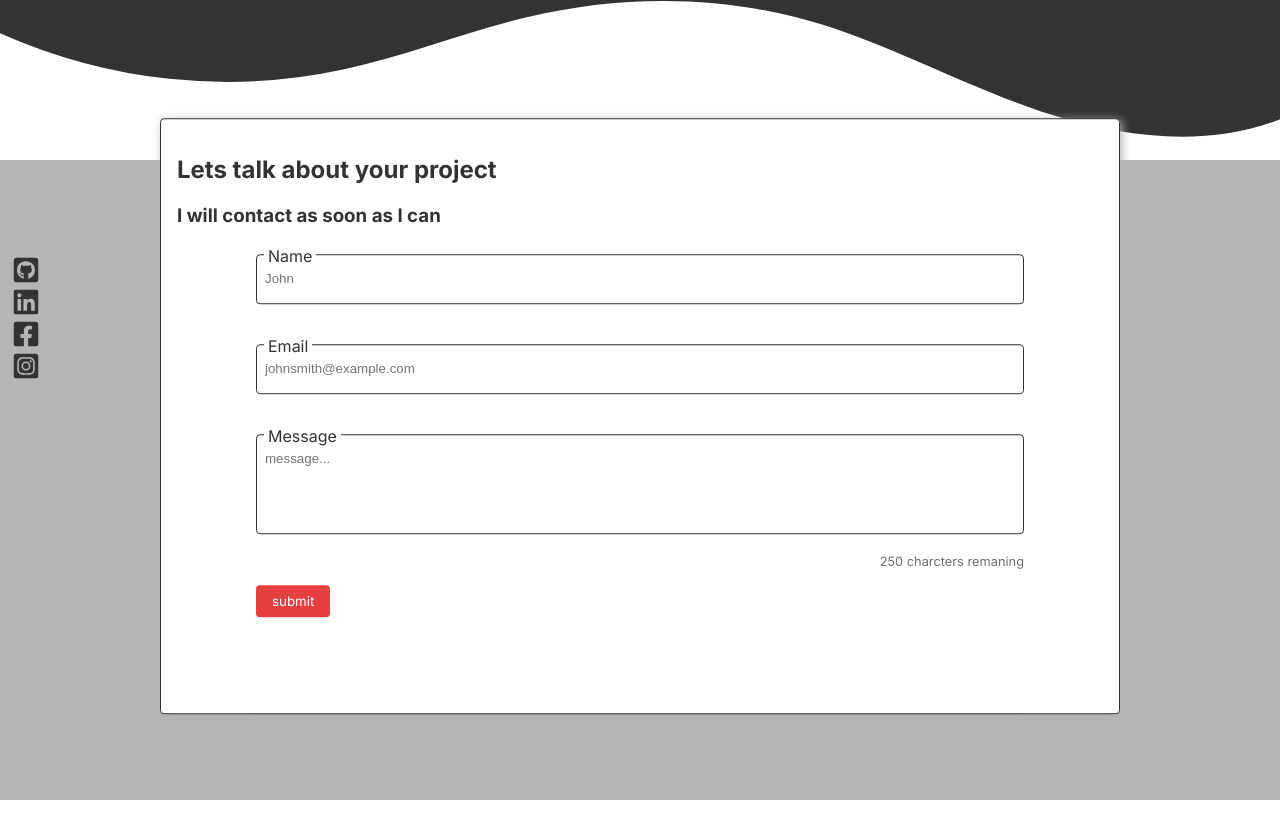
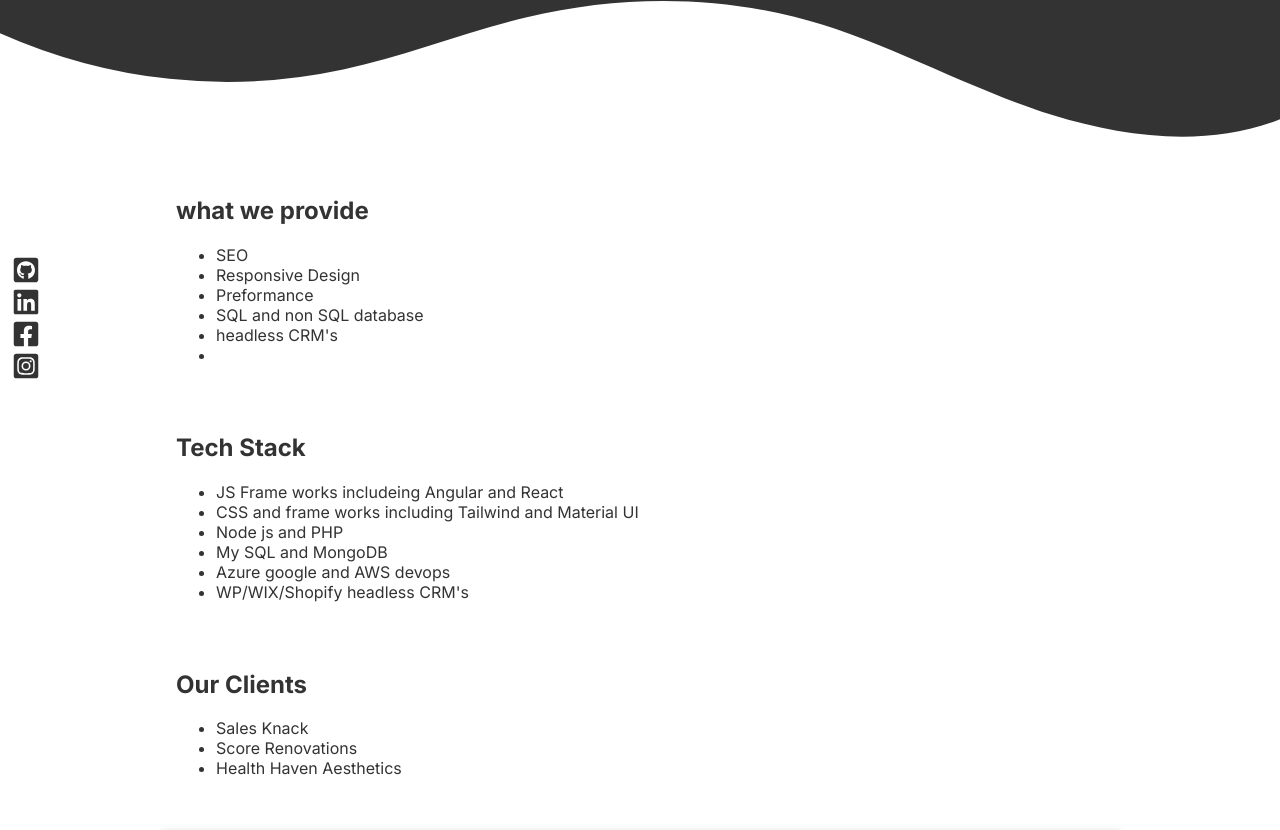
Before and after one commit to LaithAlwani/la-solutions, a Next.js app: page / in a window 1280 px wide. Shown: the part 400-1230 px from the top of the page. Built offline with nearby package versions, Linux system fonts and the light colour scheme; a web font is replaced by a local one.

Commit message:
intial commit to new repo

```diff
--- a/app/contact/page.js
+++ b/app/contact/page.js
@@ -2,7 +2,7 @@ import ContactForm from "@/components/ContactForm";
 
 export default function ContactPage() {
   return (
-    <section className="section">
+    <section >
       <div className="container">
         <ContactForm />
       </div>
--- a/app/globals.css
+++ b/app/globals.css
@@ -1,5 +1,5 @@
-@import url('https://fonts.googleapis.com/css2?family=Inter:wght@100..900&family=Roboto:ital,wght@0,100;0,300;0,400;0,500;0,700;0,900;1,100;1,300;1,400;1,500;1,700;1,900&display=swap');
-@import url('https://fonts.googleapis.com/css2?family=Inter:wght@100..900&family=Playfair+Display:ital,wght@0,400..900;1,400..900&family=Roboto:ital,wght@0,100;0,300;0,400;0,500;0,700;0,900;1,100;1,300;1,400;1,500;1,700;1,900&display=swap');
+@import url("https://fonts.googleapis.com/css2?family=Inter:wght@100..900&family=Roboto:ital,wght@0,100;0,300;0,400;0,500;0,700;0,900;1,100;1,300;1,400;1,500;1,700;1,900&display=swap");
+@import url("https://fonts.googleapis.com/css2?family=Inter:wght@100..900&family=Playfair+Display:ital,wght@0,400..900;1,400..900&family=Roboto:ital,wght@0,100;0,300;0,400;0,500;0,700;0,900;1,100;1,300;1,400;1,500;1,700;1,900&display=swap");
 
 :root {
   --la-light-green: #bff1ba;
@@ -11,7 +11,7 @@
   --background-color: var(--la-white);
   --background-accent: #b5b5b5;
   --font-color: var(--la-black);
-  --la-red:#e53f3f;
+  --la-red: #e53f3f;
 }
 
 [data-theme="dark"] {
@@ -25,7 +25,6 @@
 *:after {
   box-sizing: border-box;
   font-family: "Inter", sans-serif;
-
 }
 
 html {
@@ -39,9 +38,13 @@ body {
   padding: 0;
 }
 
-main{
+main {
   padding-block-start: 5rem;
   min-height: 92vh;
+}
+
+section:last-child {
+  margin-block-start: 4rem;
 }
 
 a {
@@ -65,8 +68,6 @@ a {
   margin-inline: auto;
 }
 
-
-
 /*Navbar*/
 nav {
   position: fixed;
@@ -76,11 +77,11 @@ nav {
   padding: 1rem;
   width: 100%;
 
-  box-shadow: 1px 4px 15px 0 rgba(0, 0, 0, .2);
+  box-shadow: 1px 4px 15px 0 rgba(0, 0, 0, 0.2);
   z-index: 3;
 }
 
-.nav-container{
+.nav-container {
   max-width: 1280px;
   margin-inline: auto;
   display: flex;
@@ -196,7 +197,6 @@ textarea:focus {
   box-shadow: 0.1rem 0.1rem 0.25rem var(--background-accent);
 }
 
-
 label {
   position: absolute;
   left: 0.5rem;
@@ -204,7 +204,6 @@ label {
   border-radius: 0.25rem;
   background-color: var(--background-color);
 }
-
 
 .message-length {
   display: block;
@@ -305,10 +304,6 @@ footer span {
 }
 
 @media (min-width: 768px) {
-  .section {
-    padding-inline: 3rem;
-  }
-
   .nav-links {
     display: flex;
     align-items: center;
--- a/app/page.js
+++ b/app/page.js
@@ -6,7 +6,7 @@ import Link from "next/link";
 export default function Home() {
   return (
     <>
-      <section>
+      <section className="hero">
         <div className={styles.banner}>
           <div className="container">
             <div class={styles["custom-shape-divider-bottom-1716742249"]}>
@@ -25,10 +25,49 @@ export default function Home() {
               I create digital solutions to slove complex problems through expert development,
               innovative design, and seamless user experience.
             </p>
-            <Link href="#contact" className="btn">Contact</Link>
+            <Link href="#contact" className="btn">
+              Contact
+            </Link>
           </div>
         </div>
       </section>
+      <section>
+        <div className="container">
+          <h2>what we provide</h2>
+          <ul>
+            <li>SEO</li>
+            <li>Responsive Design</li>
+            <li>Preformance</li>
+            <li>SQL and non SQL database</li>
+            <li>headless CRM's</li>
+            <li></li>
+          </ul>
+        </div>
+      </section>
+      <section>
+        <div className="container">
+          <h2>Tech Stack</h2>
+          <ul>
+            <li>JS Frame works includeing Angular and React</li>
+            <li>CSS and frame works including Tailwind and Material UI</li>
+            <li>Node js and PHP</li>
+            <li>My SQL and MongoDB</li>
+            <li>Azure google and AWS devops</li>
+            <li>WP/WIX/Shopify headless CRM's</li>
+          </ul>
+        </div>
+      </section>
+      <section>
+        <div className="container">
+          <h2>Our Clients</h2>
+          <ul>
+            <li>Sales Knack</li>
+            <li>Score Renovations</li>
+            <li>Health Haven Aesthetics</li>
+          </ul>
+        </div>
+      </section>
+
       <section id="contact" className={styles.contactFormContainer}>
         <div className={styles.contactFormWrapper}>
           <ContactForm />
```
